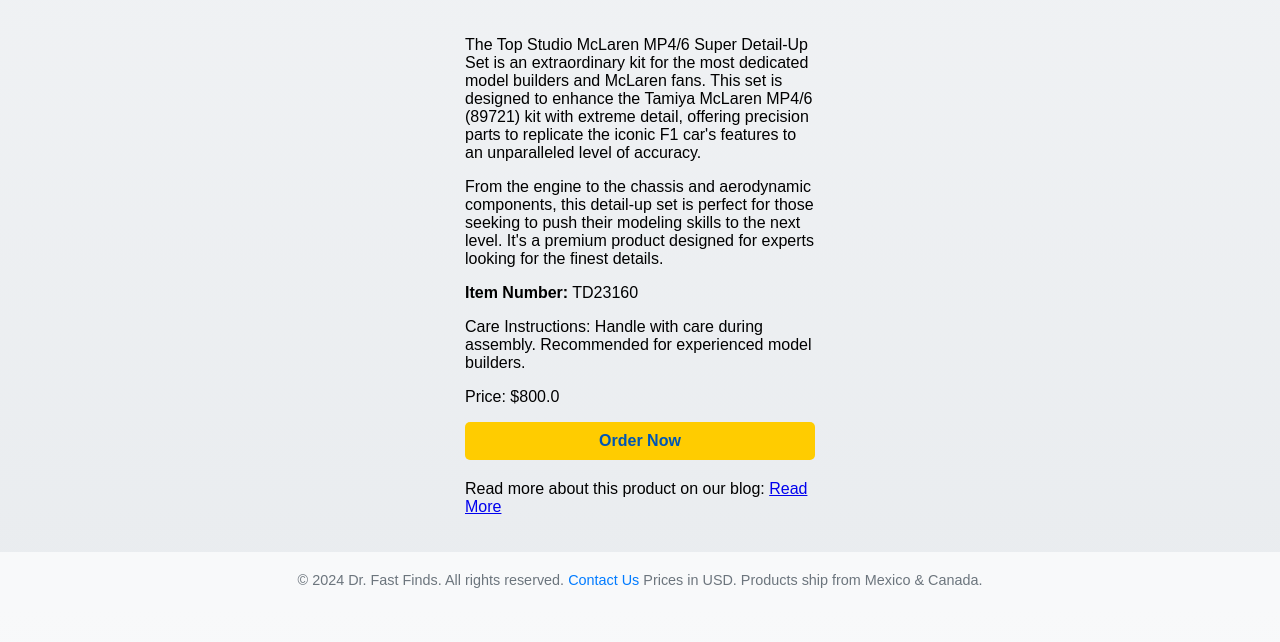
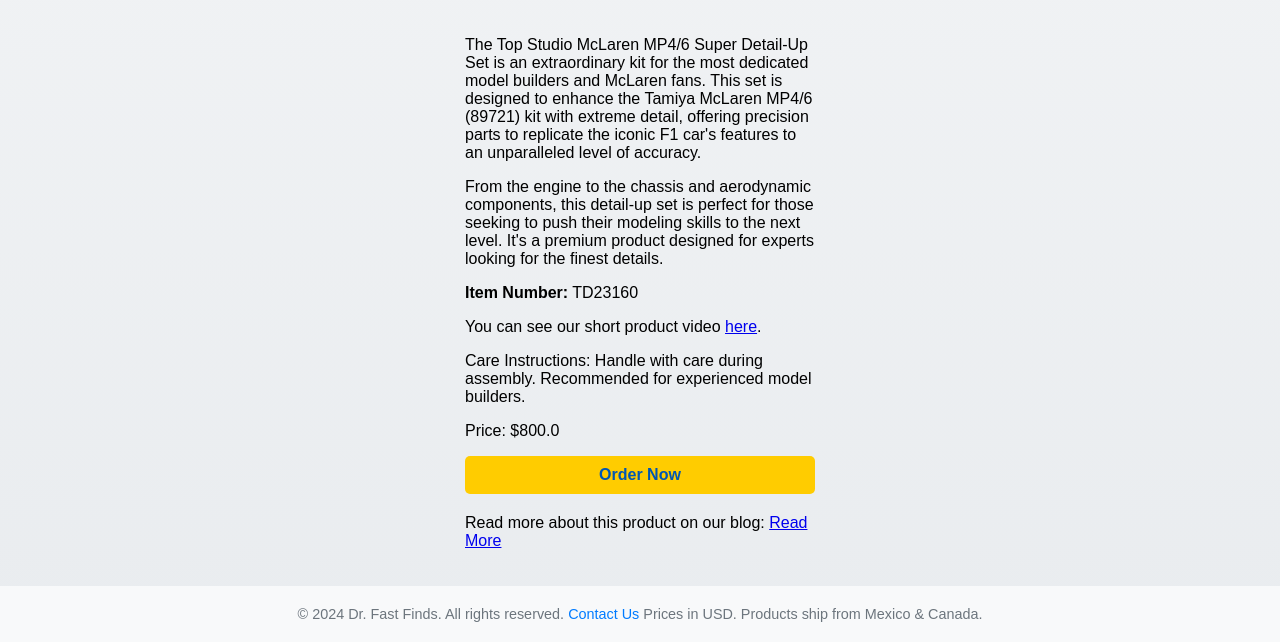
Before and after one commit to drfastfinds/drfastfinds-site, a Jekyll site: the page built from _products/top-studio-mp4.md, in a window 1280 px wide and 900 px high, scrolled down 573 px, cut to the strip 258-900 px from the top of the window. Built offline with Jekyll 4.4.1, drawn with Linux system fonts in a browser that asks for light colours; before the commit the page ends 1439 px from its top, so only the background shows below that.

Commit message:
Update top-studio-mp4.md

```diff
--- a/_products/top-studio-mp4.md
+++ b/_products/top-studio-mp4.md
@@ -12,6 +12,9 @@
   <p>From the engine to the chassis and aerodynamic components, this detail-up set is perfect for those seeking to push their modeling skills to the next level. It's a premium product designed for experts looking for the finest details.</p>
 
   <p><strong>Item Number:</strong> TD23160</p>
+
+  <p>You can see our short product video <a href="https://youtube.com/shorts/sHnhm3nt3KA?feature=share" target="_blank">here</a>.</p>
+
 
   <p>Care Instructions: Handle with care during assembly. Recommended for experienced model builders.</p>
 
```
